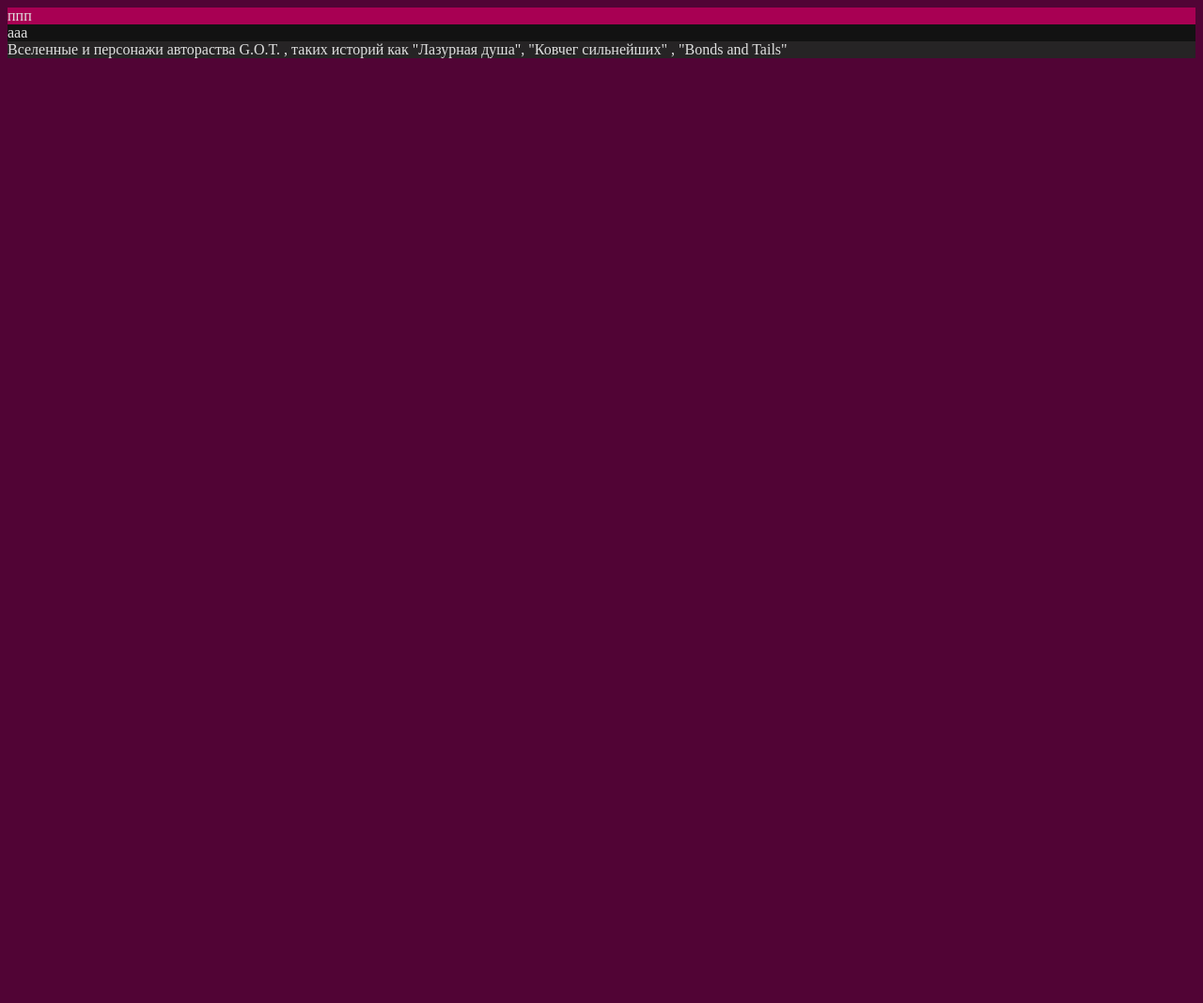
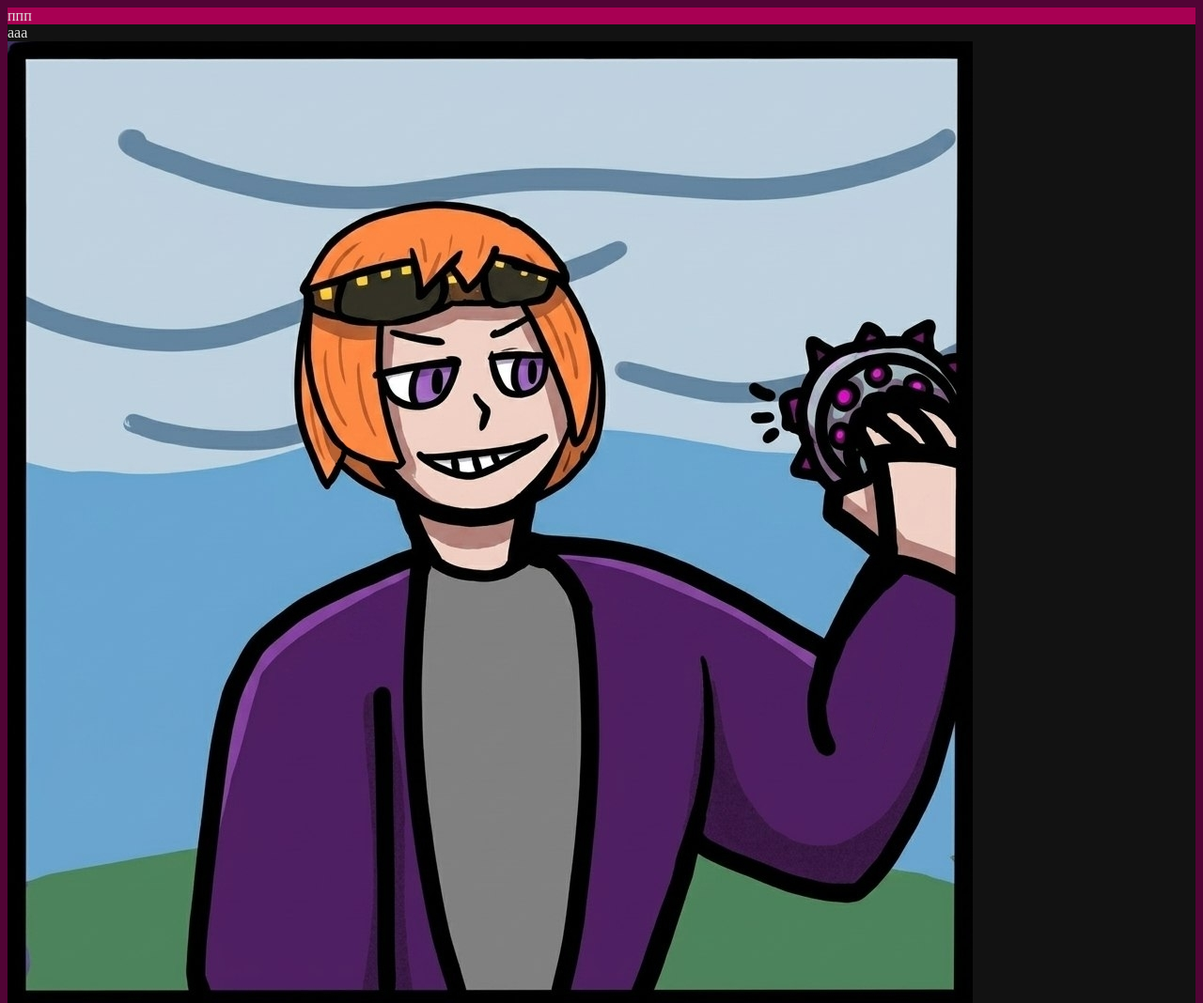
Before and after one commit to WaterVictor68/wiki-of-worlds-Velikeritan, a plain HTML site: page index.html in a window 1280 px wide. Shown: the top 1068 px of the page at 94% size. Before the commit the page ends 800 px from the top, so only its background shows below. Drawn offline with Linux system fonts and the light colour scheme.

Commit message:
добавил рисунок

```diff
--- a/index.html
+++ b/index.html
@@ -3,7 +3,7 @@
 <head>
     <meta charset="UTF-8">
     <meta name="viewport" content="width=device-width, initial-scale=1.0">
-    <title>Document</title>
+    <title>Wiki</title>
     <link rel="stylesheet" href="./style.css">
 </head>
 <body>
@@ -19,7 +19,9 @@
 <main>
     <div class="text">ааа</div>
     <div></div><!--Имя персонажа-->
-    <div></div><!--Рисунок персонажа-->
+    <div>
+        <img src="./ANY3g7murcESy4dpyDdYqLKvtVUPekJYC4nl08KnP_a_pECXVBkVtD_Cg9OB32p40OW8z4Z3En0IyiEs9A8cFcqC.jpg" alt="персонаж">
+    </div><!--Рисунок персонажа-->
     <div></div><!--Краткая инфморация о персонаже -->
     <div></div><!--таблица для быстрого поиска информаии о нем на странице-->
     <div></div><!--данные 1-->
```
Also changed, not shown: ANY3g7murcESy4dpyDdYqLKvtVUPekJYC4nl08KnP_a_pECXVBkVtD_Cg9OB32p40OW8z4Z3En0IyiEs9A8cFcqC.jpg (added).
